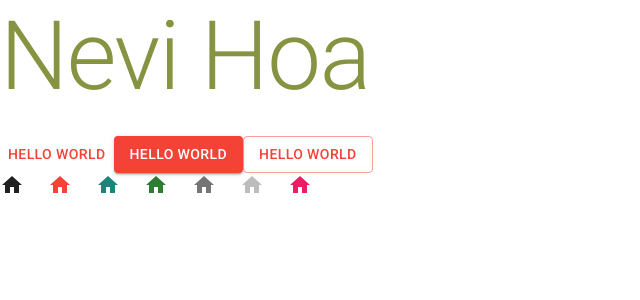
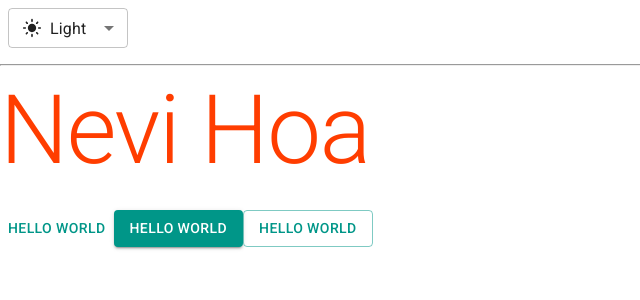
Before and after one commit to ngvihoa/trello-fe, a React (Vite) app: page / in a window 1280 px wide. Shown: the top 300 px of the page, without its empty margins (0-640 px from the left). Built offline with nearby package versions, Linux system fonts and the light colour scheme.

Commit message:
set up dark light mode

```diff
--- a/src/App.jsx
+++ b/src/App.jsx
@@ -1,28 +1,56 @@
 import Button from '@mui/material/Button'
-import Stack from '@mui/material/Stack'
-import { pink } from '@mui/material/colors'
-import HomeIcon from '@mui/icons-material/Home'
 import Typography from '@mui/material/Typography'
+import { useColorScheme } from '@mui/material/styles'
+import MenuItem from '@mui/material/MenuItem'
+import FormControl from '@mui/material/FormControl'
+import Select from '@mui/material/Select'
+import LightModeIcon from '@mui/icons-material/LightMode'
+import DarkModeIcon from '@mui/icons-material/DarkMode'
+import SettingsBrightnessIcon from '@mui/icons-material/SettingsBrightness'
+import Box from '@mui/material/Box'
+
+function ModeSelect() {
+	const { mode, setMode } = useColorScheme()
+
+	const handleChange = (event) => {
+		setMode(event.target.value)
+	}
+
+	return (
+		<FormControl sx={{ m: 1, minWidth: 120 }} size="small">
+			<Select id="select-mode" value={mode} onChange={handleChange}>
+				<MenuItem value="light">
+					<Box sx={{ display: 'flex', alignItems: 'center', gap: 1 }}>
+						<LightModeIcon fontSize="small" /> Light
+					</Box>
+				</MenuItem>
+				<MenuItem value="dark">
+					<Box sx={{ display: 'flex', alignItems: 'center', gap: 1 }}>
+						<DarkModeIcon fontSize="small" /> Dark
+					</Box>
+				</MenuItem>
+				<MenuItem value="system">
+					<Box sx={{ display: 'flex', alignItems: 'center', gap: 1 }}>
+						<SettingsBrightnessIcon fontSize="small" /> System
+					</Box>
+				</MenuItem>
+			</Select>
+		</FormControl>
+	)
+}
 
 function App() {
 	return (
 		<>
-			<Typography variant="h1" color="text.secondary">
+			<ModeSelect />
+			<hr />
+			<Typography variant="h1" color="secondary">
 				Nevi Hoa
 			</Typography>
 			<br />
 			<Button variant="text">Hello world</Button>
 			<Button variant="contained">Hello world</Button>
 			<Button variant="outlined">Hello world</Button>
-			<Stack direction="row" spacing={3}>
-				<HomeIcon />
-				<HomeIcon color="primary" />
-				<HomeIcon color="secondary" />
-				<HomeIcon color="success" />
-				<HomeIcon color="action" />
-				<HomeIcon color="disabled" />
-				<HomeIcon sx={{ color: pink[500] }} />
-			</Stack>
 		</>
 	)
 }
--- a/src/main.jsx
+++ b/src/main.jsx
@@ -2,14 +2,14 @@
 import ReactDOM from 'react-dom/client'
 import App from './App.jsx'
 import CssBaseline from '@mui/material/CssBaseline'
-import { ThemeProvider } from '@mui/material/styles'
+import { Experimental_CssVarsProvider as CssVarsProvider } from '@mui/material/styles'
 import theme from './theme.js'
 
 ReactDOM.createRoot(document.getElementById('root')).render(
 	<React.StrictMode>
-		<ThemeProvider theme={theme}>
+		<CssVarsProvider theme={theme}>
 			<CssBaseline />
 			<App />
-		</ThemeProvider>
+		</CssVarsProvider>
 	</React.StrictMode>
 )
--- a/src/theme.js
+++ b/src/theme.js
@@ -1,20 +1,19 @@
-import { createTheme } from '@mui/material/styles'
-import { red } from '@mui/material/colors'
+import { experimental_extendTheme as extendTheme } from '@mui/material/styles'
+import { cyan, deepOrange, orange, teal } from '@mui/material/colors'
 
-const theme = createTheme({
-	palette: {
-		mode: 'light',
-		primary: {
-			main: red[500]
+const theme = extendTheme({
+	colorSchemes: {
+		light: {
+			palette: {
+				primary: teal,
+				secondary: deepOrange
+			}
 		},
-		secondary: {
-			main: '#19857b'
-		},
-		error: {
-			main: red.A400
-		},
-		text: {
-			secondary: '#869341'
+		dark: {
+			palette: {
+				primary: cyan,
+				secondary: orange
+			}
 		}
 	}
 })
```
